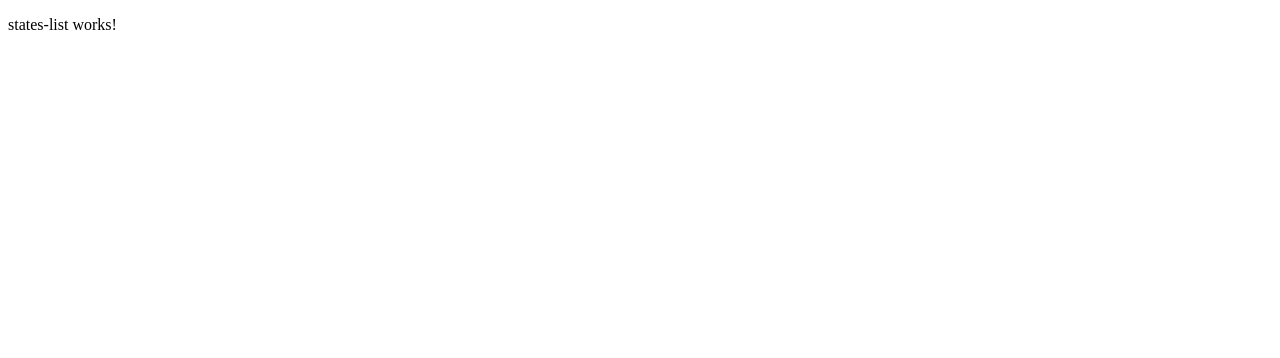
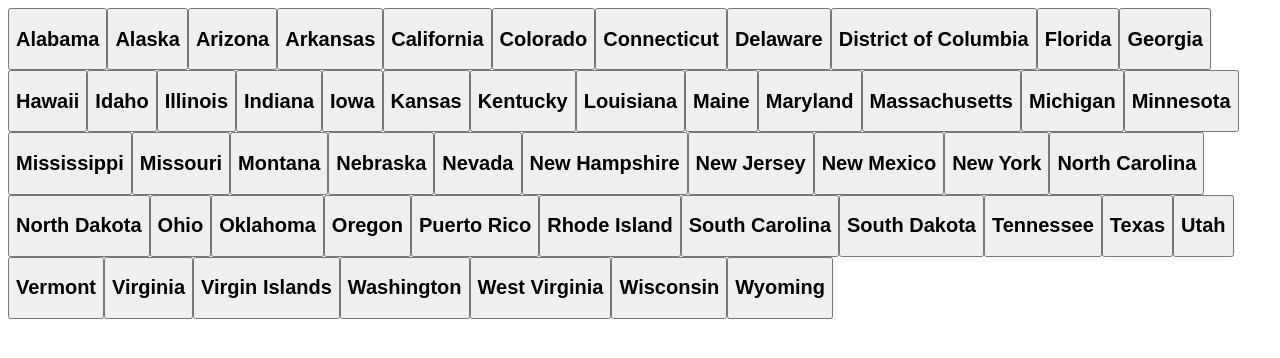
Before and after one commit to monicahack/bootcamp-final-project, an Angular app: page /states-list in a window 1280 px wide. Shown: the top 358 px of the page. Built offline with nearby package versions, Linux system fonts and the light colour scheme.

Commit message:
states buttons

```diff
--- a/src/app/states-list/states-list.component.html
+++ b/src/app/states-list/states-list.component.html
@@ -1 +1,5 @@
-<p>states-list works!</p>
+<div class="buttonArea">
+    <button class="statesListing" *ngFor="let state of states; let i = index">
+        <h2 class="stateName">{{state.stateName}}</h2>
+  </button>
+  </div>
--- a/src/app/states-list/states-list.component.ts
+++ b/src/app/states-list/states-list.component.ts
@@ -1,4 +1,13 @@
 import { Component, OnInit } from '@angular/core';
+import { NpsApiService } from '../nps-api.service';
+import { Park } from '../interface';
+import { ActivatedRoute } from '@angular/router';
+
+
+export interface StateListing {
+  stateName: string;
+  stateCode: string;
+}
 
 @Component({
   selector: 'app-states-list',
@@ -6,10 +15,229 @@ import { Component, OnInit } from '@angular/core';
   styleUrls: ['./states-list.component.css']
 })
 export class StatesListComponent implements OnInit {
+  states: StateListing[] = [
+    {
+      stateName: "Alabama",
+      stateCode: "AL"
+    },
+    {
+      stateName: "Alaska",
+      stateCode: "AK"
+    },
+    {
+      stateName: "Arizona",
+      stateCode: "AZ"
+    },
+    {
+      stateName: "Arkansas",
+      stateCode: "AR"
+    },
+    {
+      stateName: "California",
+      stateCode: "CA"
+    },
+    {
+      stateName: "Colorado",
+      stateCode: "CO"
+    },
+    {
+      stateName: "Connecticut",
+      stateCode: "CT"
+    },
+    {
+      stateName: "Delaware",
+      stateCode: "DE"
+    },
+    {
+      stateName: "District of Columbia",
+      stateCode: "DC"
+    },
+    {
+      stateName: "Florida",
+      stateCode: "FL"
+    },
+    {
+      stateName: "Georgia",
+      stateCode: "GA"
+    },
+    {
+      stateName: "Hawaii",
+      stateCode: "HI"
+    },
+    {
+      stateName: "Idaho",
+      stateCode: "ID"
+    },
+    {
+      stateName: "Illinois",
+      stateCode: "IL"
+    },
+    {
+      stateName: "Indiana",
+      stateCode: "IN"
+    },
+    {
+      stateName: "Iowa",
+      stateCode: "IA"
+    },
+    {
+      stateName: "Kansas",
+      stateCode: "KS"
+    },
+    {
+      stateName: "Kentucky",
+      stateCode: "KY"
+    },
+    {
+      stateName: "Louisiana",
+      stateCode: "LA"
+    },
+    {
+      stateName: "Maine",
+      stateCode: "ME"
+    },
+    {
+      stateName: "Maryland",
+      stateCode: "MD"
+    },
+    {
+      stateName: "Massachusetts",
+      stateCode: "MA"
+    },
+    {
+      stateName: "Michigan",
+      stateCode: "MI"
+    },
+    {
+      stateName: "Minnesota",
+      stateCode: "MN"
+    },
+    {
+      stateName: "Mississippi",
+      stateCode: "MS"
+    },
+    {
+      stateName: "Missouri",
+      stateCode: "MO"
+    },
+    {
+      stateName: "Montana",
+      stateCode: "MT"
+    },
+    {
+      stateName: "Nebraska",
+      stateCode: "NE"
+    },
+    {
+      stateName: "Nevada",
+      stateCode: "NV"
+    },
+    {
+      stateName: "New Hampshire",
+      stateCode: "NH"
+    },
+    {
+      stateName: "New Jersey",
+      stateCode: "NJ"
+    },
+    {
+      stateName: "New Mexico",
+      stateCode: "NM"
+    },
+    {
+      stateName: "New York",
+      stateCode: "NY"
+    },
+    {
+      stateName: "North Carolina",
+      stateCode: "NC"
+    },
+    {
+      stateName: "North Dakota",
+      stateCode: "ND"
+    },
+    {
+      stateName: "Ohio",
+      stateCode: "OH"
+    },
+    {
+      stateName: "Oklahoma",
+      stateCode: "OK"
+    },
+    {
+      stateName: "Oregon",
+      stateCode: "OR"
+    },
+    {
+      stateName: "Puerto Rico",
+      stateCode: "PR"
+    },
+    {
+      stateName: "Rhode Island",
+      stateCode: "RI"
+    },
+    {
+      stateName: "South Carolina",
+      stateCode: "SC"
+    },
+    {
+      stateName: "South Dakota",
+      stateCode: "SD"
+    },
+    {
+      stateName: "Tennessee",
+      stateCode: "TN"
+    },
+    {
+      stateName: "Texas",
+      stateCode: "TX"
+    },
+    {
+      stateName: "Utah",
+      stateCode: "UT"
+    },
+    {
+      stateName: "Vermont",
+      stateCode: "VT"
+    },
+    {
+      stateName: "Virginia",
+      stateCode: "VA"
+    },
+    {
+      stateName: "Virgin Islands",
+      stateCode: "VI"
+    },
+    {
+      stateName: "Washington",
+      stateCode: "WA"
+    },
+    {
+      stateName: "West Virginia",
+      stateCode: "WV"
+    },
+    {
+      stateName: "Wisconsin",
+      stateCode: "WI"
+    },
+    {
+      stateName: "Wyoming",
+      stateCode: "WY"
+    }
+  ];
 
-  constructor() { }
+  // states: string = '';
+  park: any = {};
+  data: Park[] = [];
+  constructor(public api:NpsApiService, private route:ActivatedRoute) { }
 
   ngOnInit(): void {
+  //   this.route.params.subscribe((params) => {
+  //   this.states = params['states'];
+  //   this.api.getParks().subscribe((data) => {
+  //     this.park = data;
+  //     console.log(this.park);
+  //   });
+  // });
   }
-
 }
```
Also changed, not shown: src/app/interface.ts (line endings or trailing spaces).
